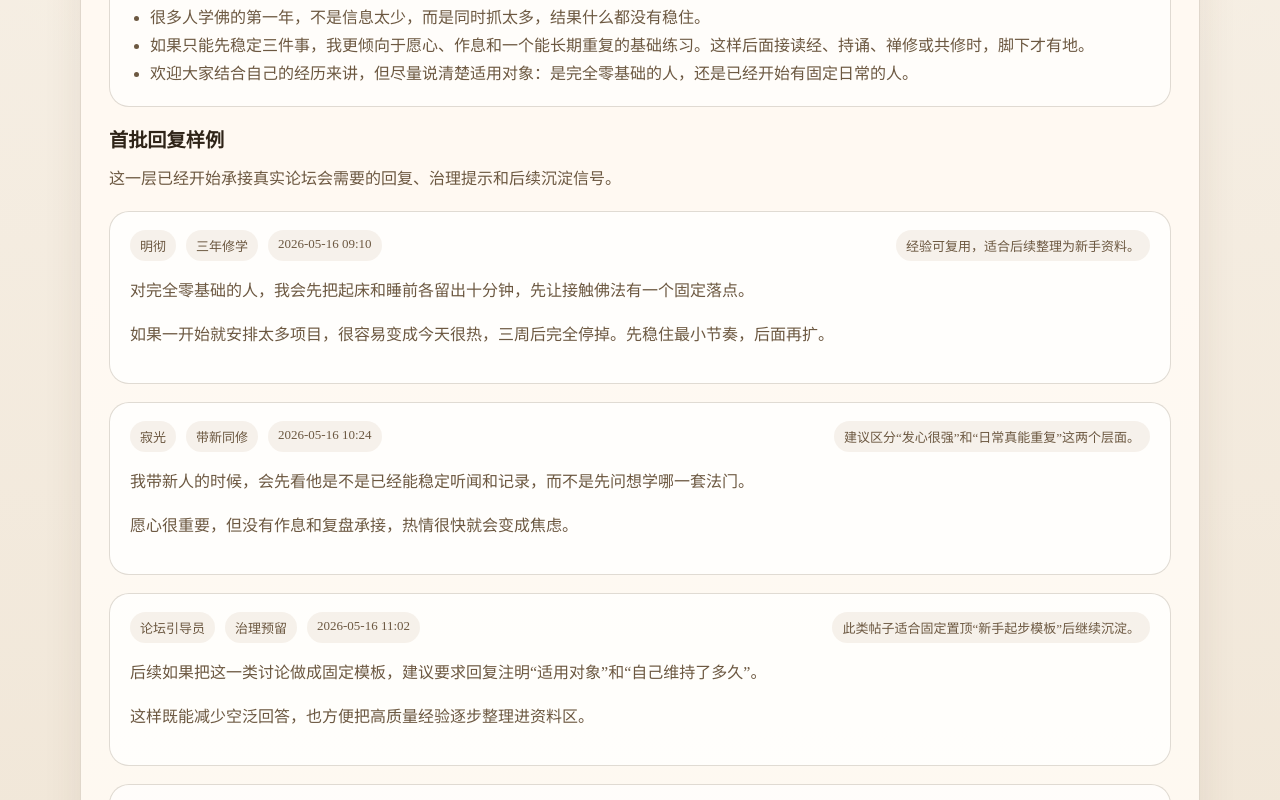
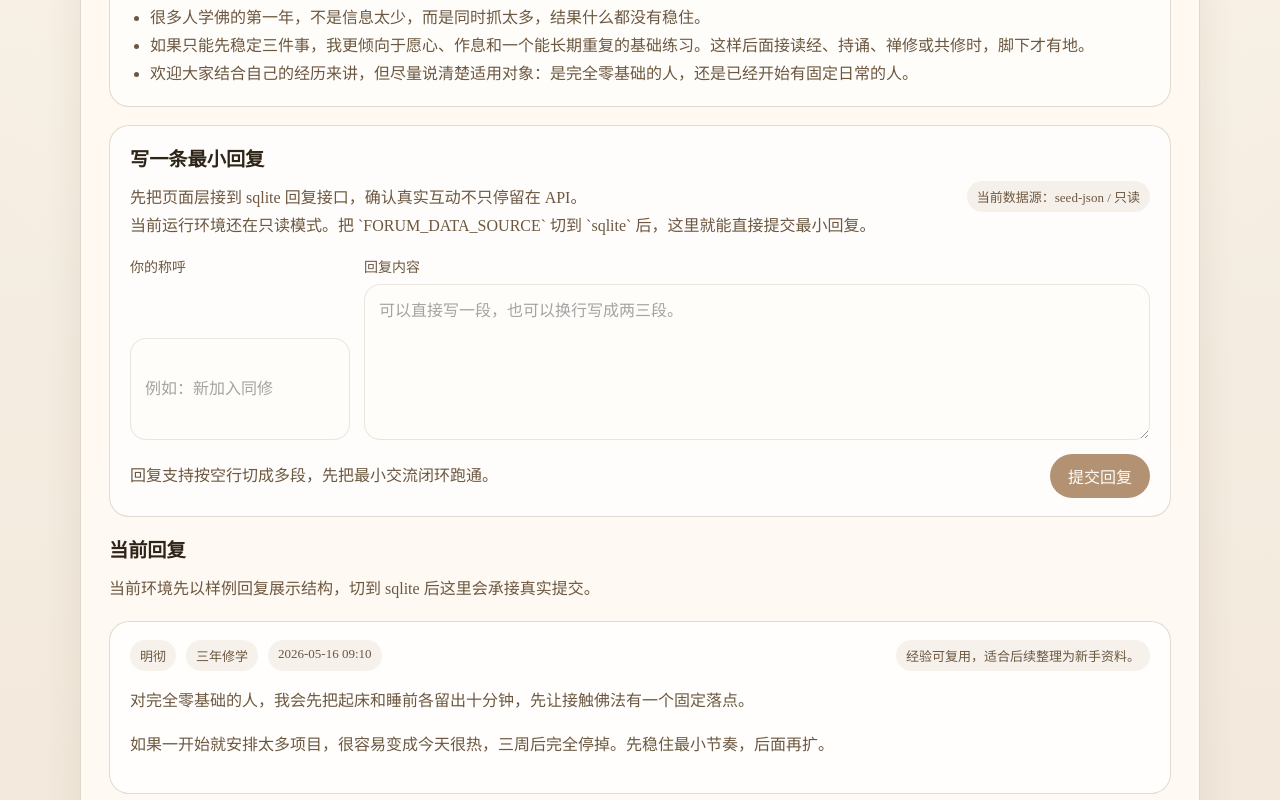
Before and after one commit to bhrumom/fabushi-forum, a Next.js app in the folder forum/: page /threads/first-year-stability in a window 1280 px wide. Shown: the part 480-1280 px from the top of the page. Built offline with nearby package versions, Linux system fonts and the light colour scheme.

Commit message:
feat(forum): add page-level reply composer on thread detail (#441)
* feat(forum): add thread reply composer

* feat(forum): add thread reply composer

* feat(forum): add thread reply composer styles

* docs(forum): document page-level reply composer

```diff
--- a/forum/src/app/globals.css
+++ b/forum/src/app/globals.css
@@ -155,7 +155,8 @@ main {
 
 .thread-meta span,
 .thread-tags span,
-.reply-signal {
+.reply-signal,
+.reply-runtime {
   padding: 6px 10px;
   border-radius: 999px;
   background: rgba(140, 90, 43, 0.08);
@@ -212,6 +213,14 @@ main {
   padding-left: 20px;
 }
 
+.reply-composer {
+  margin-top: 18px;
+  padding: 18px 20px;
+  border-radius: 20px;
+  border: 1px solid var(--border);
+  background: rgba(255, 255, 255, 0.68);
+}
+
 .reply-stack {
   margin-top: 18px;
 }
@@ -225,6 +234,98 @@ main {
 
 .section-heading p {
   margin: 0;
+}
+
+.reply-form {
+  display: grid;
+  gap: 14px;
+  margin-top: 16px;
+}
+
+.reply-form-grid {
+  display: grid;
+  grid-template-columns: minmax(0, 220px) minmax(0, 1fr);
+  gap: 14px;
+}
+
+.reply-field {
+  display: grid;
+  gap: 8px;
+}
+
+.reply-field span {
+  color: var(--muted);
+  font-size: 14px;
+}
+
+.reply-input,
+.reply-textarea {
+  width: 100%;
+  border: 1px solid var(--border);
+  border-radius: 16px;
+  background: #fffdf8;
+  color: var(--text);
+  font: inherit;
+  padding: 12px 14px;
+}
+
+.reply-input {
+  min-height: 48px;
+}
+
+.reply-textarea {
+  min-height: 156px;
+  resize: vertical;
+}
+
+.reply-input:focus,
+.reply-textarea:focus {
+  outline: 2px solid rgba(140, 90, 43, 0.16);
+  border-color: rgba(140, 90, 43, 0.48);
+}
+
+.reply-form-footer {
+  display: flex;
+  justify-content: space-between;
+  gap: 14px;
+  align-items: center;
+  flex-wrap: wrap;
+}
+
+.reply-form-hint,
+.reply-form-message {
+  margin: 0;
+  color: var(--muted);
+  font-size: 14px;
+}
+
+.reply-form-message[data-tone="success"] {
+  color: #44611d;
+}
+
+.reply-form-message[data-tone="error"] {
+  color: #8a3520;
+}
+
+.submit-button {
+  display: inline-flex;
+  align-items: center;
+  justify-content: center;
+  min-height: 44px;
+  padding: 0 18px;
+  border: 0;
+  border-radius: 999px;
+  background: var(--accent);
+  color: #fffdf8;
+  font: inherit;
+  cursor: pointer;
+}
+
+.reply-input:disabled,
+.reply-textarea:disabled,
+.submit-button:disabled {
+  cursor: not-allowed;
+  opacity: 0.65;
 }
 
 .reply-card {
@@ -281,13 +382,15 @@ main {
   .section-grid,
   .thread-grid,
   .metrics,
-  .reply-stack {
+  .reply-stack,
+  .reply-form-grid {
     grid-template-columns: 1fr;
     display: grid;
   }
 
   .reply-top,
-  .section-heading {
+  .section-heading,
+  .reply-form-footer {
     flex-direction: column;
     align-items: stretch;
   }
--- a/forum/src/app/threads/[slug]/page.tsx
+++ b/forum/src/app/threads/[slug]/page.tsx
@@ -1,6 +1,9 @@
 import Link from "next/link";
 import { notFound } from "next/navigation";
-import { getThreadDetailBySlug } from "../../../lib/forum-data";
+import { getForumRuntimeStatus, getThreadDetailBySlug } from "../../../lib/forum-data";
+import { ThreadReplyForm } from "./reply-form";
+
+export const dynamic = "force-dynamic";
 
 interface ThreadPageProps {
   params: Promise<{ slug: string }>;
@@ -14,6 +17,7 @@ export default async function ThreadDetailPage({ params }: ThreadPageProps) {
     notFound();
   }
 
+  const runtime = getForumRuntimeStatus();
   const { thread, section, replies } = detail;
 
   return (
@@ -63,11 +67,21 @@ export default async function ThreadDetailPage({ params }: ThreadPageProps) {
           </ul>
         </section>
 
+        <ThreadReplyForm
+          threadSlug={thread.slug}
+          writesEnabled={runtime.writesEnabled}
+          dataSource={runtime.dataSource}
+        />
+
         <section className="reply-stack">
           <div className="section-heading">
             <div>
-              <h2>首批回复样例</h2>
-              <p>这一层已经开始承接真实论坛会需要的回复、治理提示和后续沉淀信号。</p>
+              <h2>当前回复</h2>
+              <p>
+                {runtime.writesEnabled
+                  ? "新回复提交后会回写 sqlite，并在刷新后直接显示在这里。"
+                  : "当前环境先以样例回复展示结构，切到 sqlite 后这里会承接真实提交。"}
+              </p>
             </div>
           </div>
 
@@ -100,7 +114,7 @@ export default async function ThreadDetailPage({ params }: ThreadPageProps) {
 
         <section className="api-note">
           <h2>后续扩展位置</h2>
-          <p>下一轮可以直接把这里的结构接到真实持久化层、发帖表单、回复提交和审核事件时间线上。</p>
+          <p>下一轮可以继续把同一条链路扩到主题创建页、审核事件时间线和角色状态持久化。</p>
           <div className="footer-note">
             <span>作者：{thread.author}</span>
             <span>发布时间：{thread.publishedAt}</span>
--- /dev/null
+++ b/forum/src/app/threads/[slug]/reply-form.tsx
@@ -0,0 +1,148 @@
+"use client";
+
+import { useDeferredValue, useState, useTransition, type FormEvent } from "react";
+import { useRouter } from "next/navigation";
+
+interface ThreadReplyFormProps {
+  threadSlug: string;
+  writesEnabled: boolean;
+  dataSource: string;
+}
+
+type FormTone = "error" | "success";
+
+function getParagraphs(value: string) {
+  return value
+    .split(/\n+/)
+    .map((paragraph) => paragraph.trim())
+    .filter(Boolean);
+}
+
+export function ThreadReplyForm({ threadSlug, writesEnabled, dataSource }: ThreadReplyFormProps) {
+  const router = useRouter();
+  const [author, setAuthor] = useState("");
+  const [body, setBody] = useState("");
+  const [message, setMessage] = useState<string | null>(null);
+  const [tone, setTone] = useState<FormTone | null>(null);
+  const [isPending, startTransition] = useTransition();
+  const deferredBody = useDeferredValue(body);
+  const paragraphCount = getParagraphs(deferredBody).length;
+
+  function handleSubmit(event: FormEvent<HTMLFormElement>) {
+    event.preventDefault();
+
+    if (!writesEnabled) {
+      setTone("error");
+      setMessage(`当前 ${dataSource} 模式还是只读，切到 sqlite 后才能在页面里直接提交回复。`);
+      return;
+    }
+
+    const trimmedAuthor = author.trim();
+    const paragraphs = getParagraphs(body);
+
+    if (!trimmedAuthor || paragraphs.length === 0) {
+      setTone("error");
+      setMessage("请先填写称呼和回复内容。");
+      return;
+    }
+
+    startTransition(() => {
+      void (async () => {
+        try {
+          setTone(null);
+          setMessage(null);
+
+          const response = await fetch(`/api/thread/${threadSlug}/replies`, {
+            method: "POST",
+            headers: {
+              "content-type": "application/json",
+            },
+            body: JSON.stringify({
+              author: trimmedAuthor,
+              body: paragraphs,
+            }),
+          });
+
+          const payload = (await response.json().catch(() => null)) as { error?: string } | null;
+
+          if (!response.ok) {
+            throw new Error(payload?.error ?? "提交回复失败，请稍后再试。");
+          }
+
+          setAuthor("");
+          setBody("");
+          setTone("success");
+          setMessage("回复已写入当前线程，页面正在刷新。");
+          router.refresh();
+        } catch (error) {
+          setTone("error");
+          setMessage(error instanceof Error ? error.message : "提交回复失败，请稍后再试。");
+        }
+      })();
+    });
+  }
+
+  return (
+    <section className="reply-composer" aria-labelledby="reply-composer-heading">
+      <div className="section-heading">
+        <div>
+          <h2 id="reply-composer-heading">写一条最小回复</h2>
+          <p>先把页面层接到 sqlite 回复接口，确认真实互动不只停留在 API。</p>
+        </div>
+        <span className="reply-runtime">{writesEnabled ? `当前数据源：${dataSource} / 可写` : `当前数据源：${dataSource} / 只读`}</span>
+      </div>
+
+      {!writesEnabled ? (
+        <p className="reply-form-hint">
+          当前运行环境还在只读模式。把 `FORUM_DATA_SOURCE` 切到 `sqlite` 后，这里就能直接提交最小回复。
+        </p>
+      ) : null}
+
+      <form className="reply-form" onSubmit={handleSubmit}>
+        <div className="reply-form-grid">
+          <label className="reply-field">
+            <span>你的称呼</span>
+            <input
+              className="reply-input"
+              name="author"
+              value={author}
+              onChange={(event) => setAuthor(event.target.value)}
+              placeholder="例如：新加入同修"
+              disabled={!writesEnabled || isPending}
+              autoComplete="name"
+            />
+          </label>
+
+          <label className="reply-field">
+            <span>回复内容</span>
+            <textarea
+              className="reply-textarea"
+              name="body"
+              value={body}
+              onChange={(event) => setBody(event.target.value)}
+              placeholder="可以直接写一段，也可以换行写成两三段。"
+              disabled={!writesEnabled || isPending}
+            />
+          </label>
+        </div>
+
+        <div className="reply-form-footer">
+          <p className="reply-form-hint">
+            {paragraphCount > 0
+              ? `当前会提交 ${paragraphCount} 段内容。接口会自动补默认角色标签和信任信号。`
+              : "回复支持按空行切成多段，先把最小交流闭环跑通。"}
+          </p>
+          <button className="submit-button" type="submit" disabled={!writesEnabled || isPending}>
+            {isPending ? "提交中..." : "提交回复"}
+          </button>
+        </div>
+
+        {message ? (
+          <p className="reply-form-message" data-tone={tone ?? undefined}>
+            {message}
+          </p>
+        ) : null}
+      </form>
+    </section>
+  );
+}
```
Also changed, not shown: 1 other file (tests, documents, lock files or other folders).
